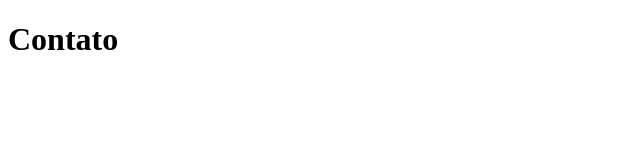
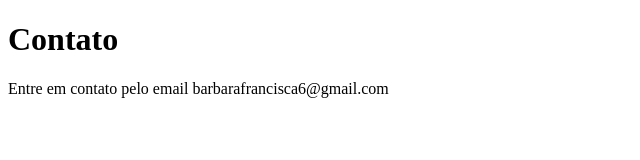
Before and after one commit to BarbaraFAssis/sistema-de-cadastro, a plain HTML site: page contato.html in a window 1280 px wide. Shown: the whole page, without its empty margins (0-640 px from the left). Drawn offline with Linux system fonts and the light colour scheme.

Commit message:
adicionando o email de contato

```diff
--- a/contato.html
+++ b/contato.html
@@ -8,5 +8,6 @@
 </head>
 <body>
     <h1>Contato</h1>
+    <p>Entre em contato pelo email barbarafrancisca6@gmail.com</p>
 </body>
 </html>
```
